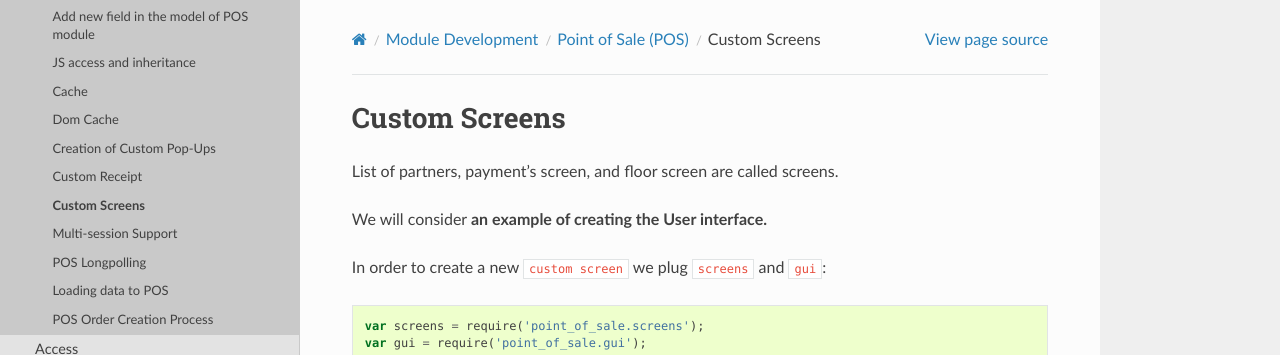
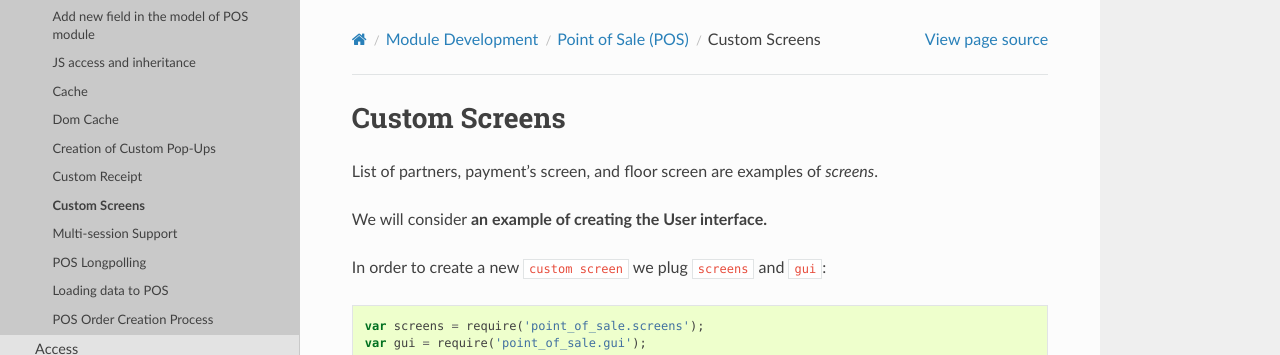
Before and after one commit to itpp-labs/odoo-development, a Sphinx documentation site: the page built from docs/dev/pos/custom_screen.rst, in a window 1280 px wide and 900 px high. Shown: the top 355 px of the window. Built offline with Sphinx 7.4.7 and the Read the Docs theme 2.0.0, drawn with Linux system fonts in a browser that asks for light colours.

Commit message:
Use more future-proof statement

```diff
--- a/docs/dev/pos/custom_screen.rst
+++ b/docs/dev/pos/custom_screen.rst
@@ -2,7 +2,7 @@
  Custom Screens
 ================
 
-List of partners, payment's screen, and floor screen are called screens.
+List of partners, payment's screen, and floor screen are examples of *screens*.
 
 We will consider **an example of creating the User interface.**
 
```
